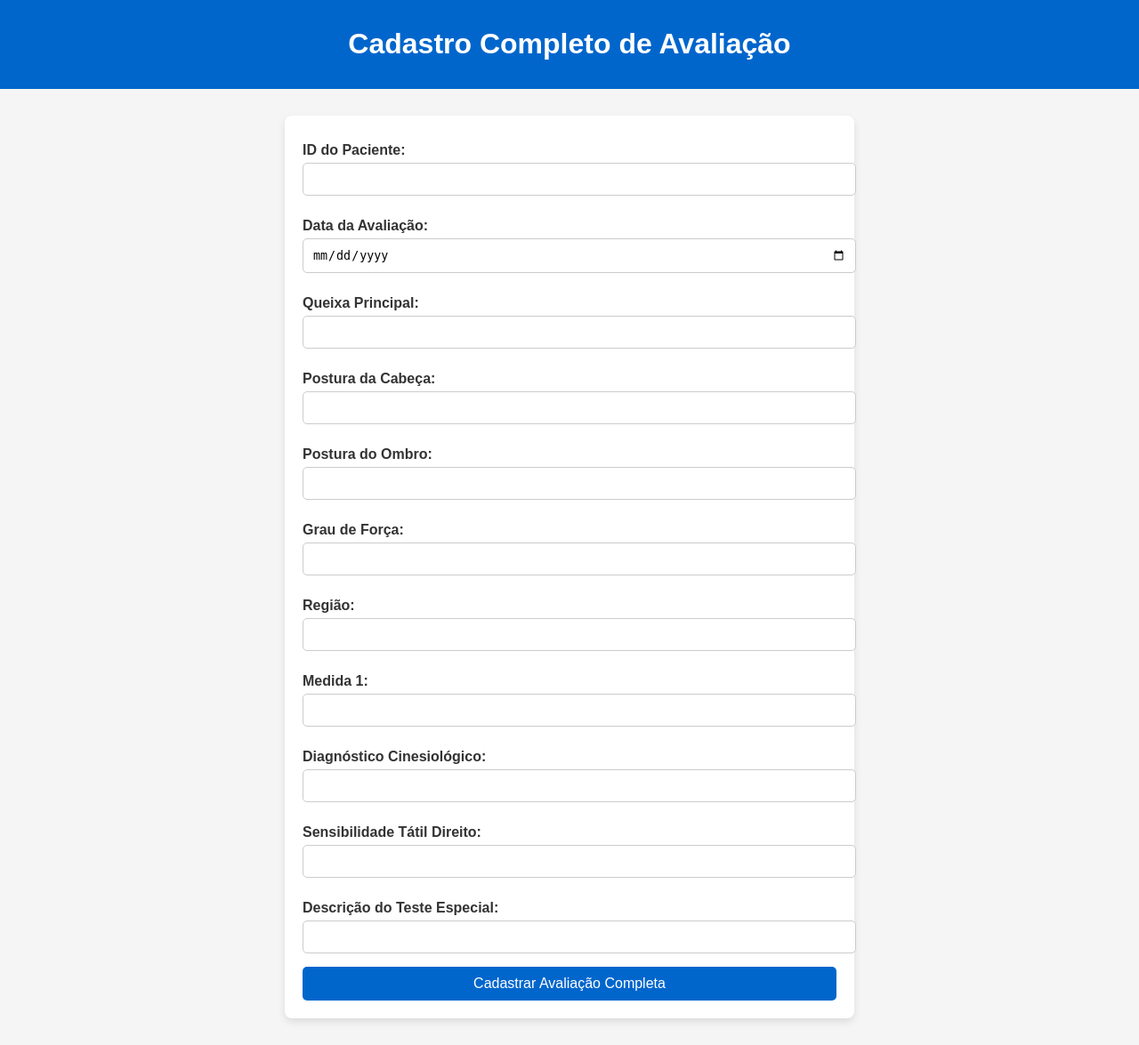
After one commit to YasminPapov/Sistema-Cl-nica---A3-Filipak-2024, a PHP site: page /cadastro_prontuario.php in a window 1280 px wide. The commit adds this page. Shown: the whole page at 89% size. Run offline with PHP 8.4, Linux system fonts and the light colour scheme.

Commit message:
add cadastro e pagina de paciente, e cadastro do prontuario, prontuario precisa add o resto das infos mas o bruto ta pronto

```diff
--- /dev/null
+++ b/cadastro_prontuario.php
@@ -0,0 +1,221 @@
+<?php
+session_start();
+require 'config.php';
+
+if ($_SERVER['REQUEST_METHOD'] == 'POST') {
+
+    $id_paciente = $_POST['id_paciente'];
+    $data_avaliacao = $_POST['data_avaliacao'];
+    $queixa_principal = $_POST['queixa_principal'];
+
+    $query_avaliacao = $pdo->prepare("INSERT INTO avaliacao (id_paciente, data_avaliacao, queixa_principal, outras_queixas,
+                                      comorbidades, medicamentos_uso_continuo, medicamentos_atuais, tratamentos_complementares,
+                                      diagnostico_clinico, cid, historia_doenca_atual, historia_doenca_pregressa, antecedentes_cirurgicos,
+                                      atividades_afetadas, fatores_ambientais, observacoes)
+                                      VALUES (:id_paciente, :data_avaliacao, :queixa_principal, :outras_queixas, :comorbidades,
+                                      :medicamentos_uso_continuo, :medicamentos_atuais, :tratamentos_complementares, :diagnostico_clinico,
+                                      :cid, :historia_doenca_atual, :historia_doenca_pregressa, :antecedentes_cirurgicos, :atividades_afetadas,
+                                      :fatores_ambientais, :observacoes)");
+    $query_avaliacao->execute([
+        'id_paciente' => $id_paciente,
+        'data_avaliacao' => $data_avaliacao,
+        'queixa_principal' => $queixa_principal,
+
+    ]);
+
+
+    $id_avaliacao = $pdo->lastInsertId();
+
+    $postura_cabeca = $_POST['postura_cabeca'];
+    $postura_ombro = $_POST['postura_ombro'];
+
+
+    $query_avaliacao_fisica = $pdo->prepare("INSERT INTO avaliacao_fisica (id_avaliacao, postura_cabeca, postura_ombro,
+                                              postura_clavicula, postura_cotovelo, postura_antebraco, postura_maos, postura_eias,
+                                              postura_joelhos, postura_patelas, postura_tornozelos, postura_coluna_cervical,
+                                              postura_coluna_toracica, postura_coluna_lombar, inspecao_palapacao, informacoes_adm)
+                                              VALUES (:id_avaliacao, :postura_cabeca, :postura_ombro, :postura_clavicula, :postura_cotovelo,
+                                              :postura_antebraco, :postura_maos, :postura_eias, :postura_joelhos, :postura_patelas,
+                                              :postura_tornozelos, :postura_coluna_cervical, :postura_coluna_toracica, :postura_coluna_lombar,
+                                              :inspecao_palapacao, :informacoes_adm)");
+    $query_avaliacao_fisica->execute([
+        'id_avaliacao' => $id_avaliacao,
+        'postura_cabeca' => $postura_cabeca,
+
+    ]);
+
+    $grau_forca = $_POST['grau_forca'];
+
+    $query_forca_muscular = $pdo->prepare("INSERT INTO forca_muscular (id_avaliacao_fisica, grau_forca)
+                                            VALUES (:id_avaliacao_fisica, :grau_forca)");
+    $query_forca_muscular->execute([
+        'id_avaliacao_fisica' => $id_avaliacao_fisica,
+        'grau_forca' => $grau_forca
+    ]);
+
+
+    $regiao = $_POST['regiao'];
+    $medida_1 = $_POST['medida_1'];
+
+
+
+    $query_perimetria = $pdo->prepare("INSERT INTO perimetria (id_avaliacao_fisica, regiao, medida_1, medida_2, medida_3)
+                                       VALUES (:id_avaliacao_fisica, :regiao, :medida_1, :medida_2, :medida_3)");
+    $query_perimetria->execute([
+        'id_avaliacao_fisica' => $id_avaliacao_fisica,
+        'regiao' => $regiao,
+        'medida_1' => $medida_1,
+        'medida_2' => $medida_2,
+        'medida_3' => $medida_3
+    ]);
+
+
+    $diagnostico_cinesiologico = $_POST['diagnostico_cinesiologico'];
+
+    $query_plano_terapeutico = $pdo->prepare("INSERT INTO plano_terapeutico (id_avaliacao, diagnostico_cinesiologico,
+                                               objetivos_terapeuticos, conduta_fisioterapeutica, objetivos_paciente)
+                                               VALUES (:id_avaliacao, :diagnostico_cinesiologico, :objetivos_terapeuticos,
+                                               :conduta_fisioterapeutica, :objetivos_paciente)");
+    $query_plano_terapeutico->execute([
+        'id_avaliacao' => $id_avaliacao,
+        'diagnostico_cinesiologico' => $diagnostico_cinesiologico,
+
+    ]);
+
+
+    $sensibilidade_tatil_direito = $_POST['sensibilidade_tatil_direito'];
+
+    $query_sensibilidade = $pdo->prepare("INSERT INTO sensibilidade (id_avaliacao_fisica, local, sensibilidade_tatil_direito,
+                                             sensibilidade_tatil_esquerdo, sensibilidade_dolorosa_direito,
+                                             sensibilidade_dolorosa_esquerdo, sensibilidade_termica_direito,
+                                             sensibilidade_termica_esquerdo)
+                                             VALUES (:id_avaliacao_fisica, :local, :sensibilidade_tatil_direito,
+                                             :sensibilidade_tatil_esquerdo, :sensibilidade_dolorosa_direito,
+                                             :sensibilidade_dolorosa_esquerdo, :sensibilidade_termica_direito,
+                                             :sensibilidade_termica_esquerdo)");
+    $query_sensibilidade->execute([
+        'id_avaliacao_fisica' => $id_avaliacao_fisica,
+        'local' => $local,
+
+    ]);
+
+
+    $descricao = $_POST['descricao'];
+
+
+    $query_testes_especiais = $pdo->prepare("INSERT INTO testes_especiais (id_avaliacao_fisica, descricao)
+                                              VALUES (:id_avaliacao_fisica, :descricao)");
+    $query_testes_especiais->execute([
+        'id_avaliacao_fisica' => $id_avaliacao_fisica,
+        'descricao' => $descricao
+    ]);
+
+    $sucesso = "Cadastro completo realizado com sucesso!";
+}
+?>
+
+<!DOCTYPE html>
+<html lang="pt-BR">
+<head>
+    <meta charset="UTF-8">
+    <meta name="viewport" content="width=device-width, initial-scale=1.0">
+    <title>Cadastro Completo de Avaliação</title>
+    <style>
+        body {
+            font-family: Arial, sans-serif;
+            margin: 0;
+            padding: 0;
+            background-color: #f5f5f5;
+            color: #333;
+        }
+        header {
+            background-color: #0066cc;
+            color: white;
+            padding: 10px 20px;
+            text-align: center;
+        }
+        main {
+            max-width: 600px;
+            margin: 30px auto;
+            background: white;
+            padding: 20px;
+            border-radius: 8px;
+            box-shadow: 0 4px 8px rgba(0, 0, 0, 0.1);
+        }
+        label {
+            font-weight: bold;
+            display: block;
+            margin-top: 10px;
+        }
+        input, select, textarea {
+            width: 100%;
+            padding: 10px;
+            margin-top: 5px;
+            margin-bottom: 15px;
+            border: 1px solid #ccc;
+            border-radius: 5px;
+        }
+        button {
+            width: 100%;
+            padding: 10px;
+            background-color: #0066cc;
+            color: white;
+            border: none;
+            border-radius: 5px;
+            font-size: 16px;
+            cursor: pointer;
+        }
+        button:hover {
+            background-color: #005bb5;
+        }
+    </style>
+</head>
+<body>
+    <header>
+        <h1>Cadastro Completo de Avaliação</h1>
+    </header>
+
+    <main>
+        <?php if (isset($sucesso)): ?>
+            <p style="color: green; text-align: center;"><?php echo $sucesso; ?></p>
+        <?php endif; ?>
+        <form method="POST" action="">
+
+            <label for="id_paciente">ID do Paciente:</label>
+            <input type="number" name="id_paciente" required><br>
+
+            <label for="data_avaliacao">Data da Avaliação:</label>
+            <input type="date" name="data_avaliacao" required><br>
+
+            <label for="queixa_principal">Queixa Principal:</label>
+            <input type="text" name="queixa_principal"><br>
+
+            <label for="postura_cabeca">Postura da Cabeça:</label>
+            <input type="text" name="postura_cabeca"><br>
+
+            <label for="postura_ombro">Postura do Ombro:</label>
+            <input type="text" name="postura_ombro"><br>
+
+            <label for="grau_forca">Grau de Força:</label>
+            <input type="text" name="grau_forca"><br>
+
+            <label for="regiao">Região:</label>
+            <input type="text" name="regiao"><br>
+
+            <label for="medida_1">Medida 1:</label>
+            <input type="number" name="medida_1"><br>
+
+            <label for="diagnostico_cinesiologico">Diagnóstico Cinesiológico:</label>
+            <input type="text" name="diagnostico_cinesiologico"><br>
+
+            <label for="sensibilidade_tatil_direito">Sensibilidade Tátil Direito:</label>
+            <input type="number" name="sensibilidade_tatil_direito"><br>
+
+            <label for="descricao">Descrição do Teste Especial:</label>
+            <input type="text" name="descricao"><br>
+
+            <button type="submit">Cadastrar Avaliação Completa</button>
+        </form>
+    </main>
+</body>
+</html>
```
Also changed, not shown: add_avaliacao.php (deleted, +0 -54 lines), exibir_paciente.php (added, +203 -0 lines), prontuarios.php (+22 -12 lines), uploads/67427ea55f8e2.jpg (added), uploads/67427ec562c73.jpg (added), uploads/67427eea33ca5.jpg (added), uploads/67427f39ace11.jpg (added).
